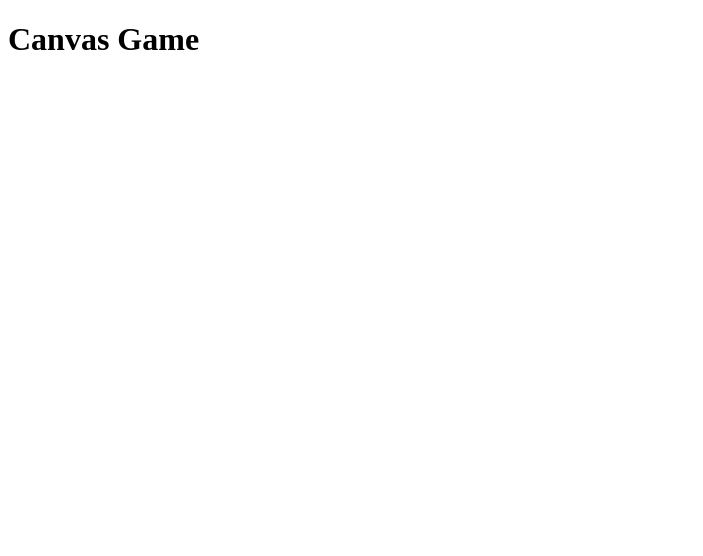
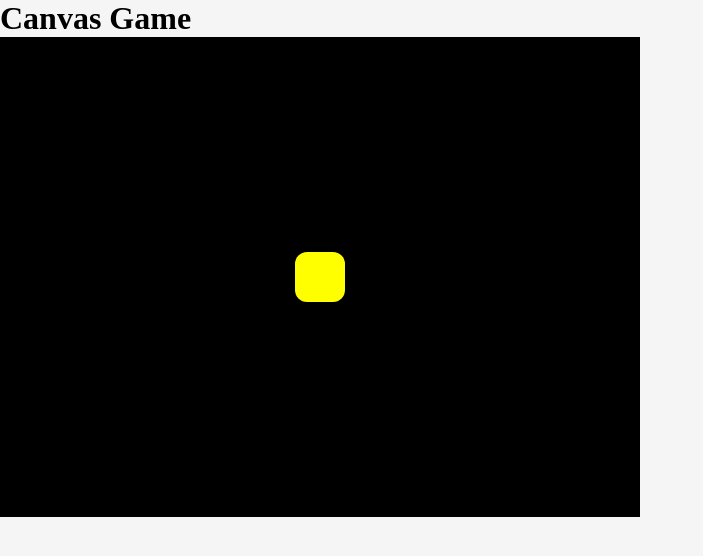
Before and after one commit to Ayush-Dabas/javascript-projects, a plain HTML site: page canvas game/index.html in a window 1280 px wide. Shown: the whole page, without its empty margins (0-703 px from the left). Drawn offline with Linux system fonts and the light colour scheme.

Commit message:
completed the project Css can be improved further Js can be optimized further Many functionalities can be added as well like     1. speed scroller     3. canvas size scroller

```diff
--- a/canvas game/app.js
+++ b/canvas game/app.js
@@ -0,0 +1,35 @@
+const player = {
+  a: 0,
+  w: 0,
+  s: 0,
+  d: 0,
+  speed: 10,
+  posX: 0,
+  posY: 0,
+  el: document.getElementById("player"),
+};
+
+function keyStrokes(e) {
+  if (!"awsd".includes(e.key)) {
+    return;
+  }
+  player[e.key] = event.type === "keyup" ? 0 : 1;
+  //   console.log(player);
+}
+
+function move() {
+  const dX = player.a * -player.speed + player.d * player.speed;
+  const dY = player.w * -player.speed + player.s * player.speed;
+  //   const cS = dX * dY === 0 ? 1 : 0.707;
+  //   player.posX += cS * dX;
+  //   player.posY += cS * dY;
+  player.posX += dX;
+  player.posY += dY;
+  player.el.style.transform = `translate(${player.posX}px, ${player.posY}px)`;
+  requestAnimationFrame(move);
+}
+
+document.addEventListener("keyup", keyStrokes);
+document.addEventListener("keydown", keyStrokes);
+
+requestAnimationFrame(move);
--- a/canvas game/index.html
+++ b/canvas game/index.html
@@ -10,8 +10,12 @@
     <header>
       <h1>Canvas Game</h1>
     </header>
-    <main class="canvas">
-      <div class="player"></div>
+    <main id="canvas">
+      <!-- hi -->
+      <div id="player"></div>
     </main>
+    <!-- <button onclick="reset()">reset</button>
+    <button onclick="play()">start</button> -->
+    <script src="app.js"></script>
   </body>
 </html>
--- a/canvas game/style.css
+++ b/canvas game/style.css
@@ -0,0 +1,22 @@
+*{
+    padding: 0;
+    margin: 0;
+    background-color: whitesmoke;
+}
+
+#canvas{
+    background-color: black;
+    width: 640px;
+    height: 480px;
+    display: flex;
+    justify-content: center;
+    align-items: center;
+}
+
+#player{
+    background-color: yellow;
+    position: fixed;
+    width: 50px;
+    height: 50px;
+    border-radius: 12px;
+}
```
